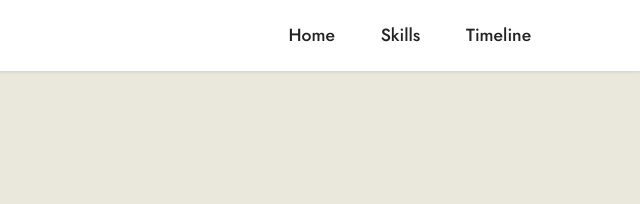
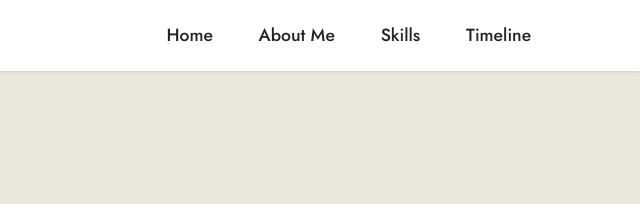
Before and after one commit to bjagwani/bjagwani.github.io, a plain HTML site: page index.html in a window 1280 px wide. Shown: the top 204 px of the page, 640-1280 px from the left. Drawn offline with Linux system fonts and the light colour scheme; files whose address does not match are found by name.

Commit message:
adding about me button
adding about me hyperlink button

```diff
--- a/index.html
+++ b/index.html
@@ -50,6 +50,7 @@
                 <ul class="navbar-nav nav-dropdown" data-app-modern-menu="true">
                   <li class="nav-item">
                     <a class="nav-link link text-black text-primary display-4" href="#top">Home</a></li>
+                    <a class="nav-link link text-black text-primary display-4" href="#content1-8">About Me</a></li>
                     <a class="nav-link link text-black text-primary display-4" href="#features13-2">Skills</a></li>
                   <li class="nav-item"><a class="nav-link link text-black text-primary display-4" href="#timeline3-m">Timeline</a>
                     </li></ul>
```
